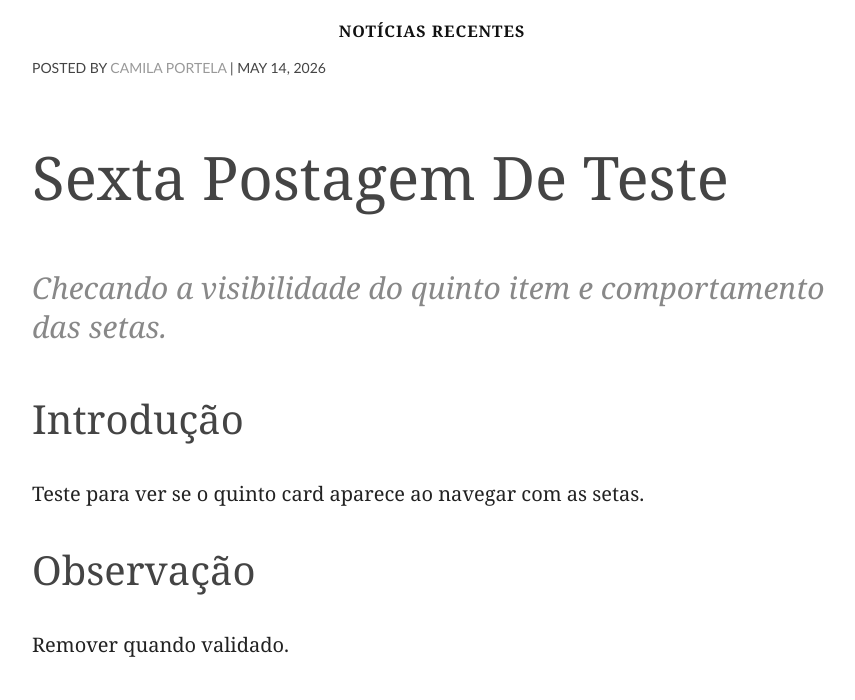
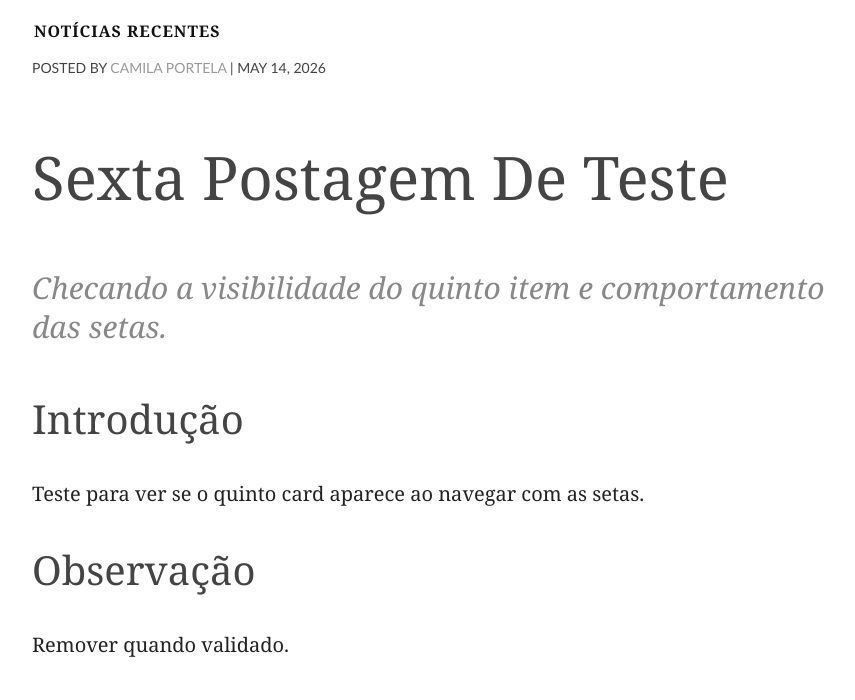
Before and after one commit to camilaportela/astrobiology, a Jekyll site: the page built from _posts/2026-05-14-sexta-postagem-de-teste.md, in a window 1280 px wide. Shown: the top 700 px of the page, without its empty margins (208-1063 px from the left). Built offline with Jekyll 4.4.1, drawn with Linux system fonts in a browser that asks for light colours; comment, search, counter and statistics services are not loaded; grey boxes are pictures that could not be loaded.

Commit message:
Galeria: alinhar título 'NOTÍCIAS RECENTES' à largura do artigo

```diff
--- a/assets/css/style.css
+++ b/assets/css/style.css
@@ -1268,13 +1268,15 @@ label {
 .article-section::before {
   content: "NOTÍCIAS RECENTES";
   display: block;
-  text-align: center;
+  max-width: 800px; /* mesmo max-width do .main-article */
+  margin: 1.25rem auto 0.75rem; /* centraliza o bloco e o posiciona verticalmente */
+  text-align: left; /* alinhar com o conteúdo do artigo */
+  padding-left: 0.25rem; /* pequeno espaçamento interno */
   font-weight: 700;
   text-transform: uppercase;
   letter-spacing: 0.06em;
   color: #111;
   font-size: 1rem;
-  margin: 1.25rem auto 0.75rem;
 }
 
 .posts-expand-gallery__link {
```
